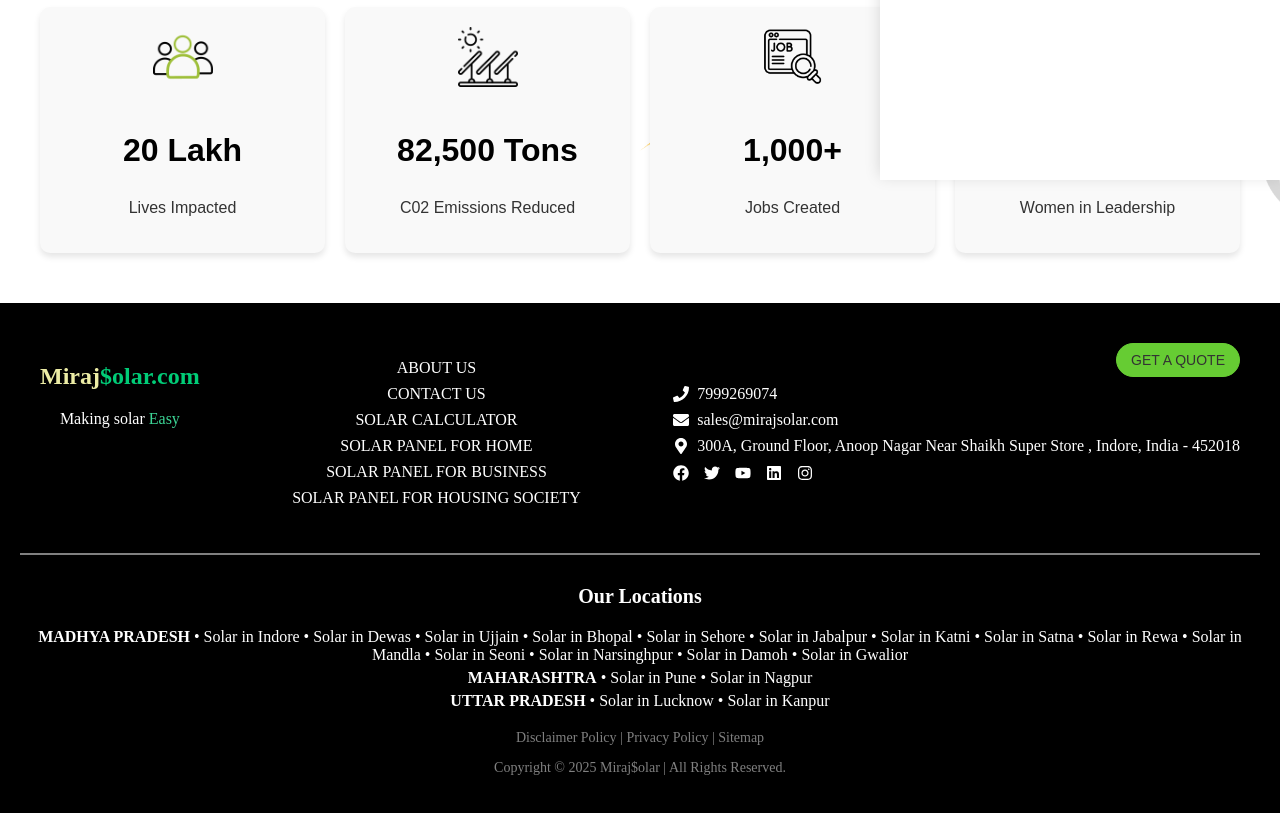
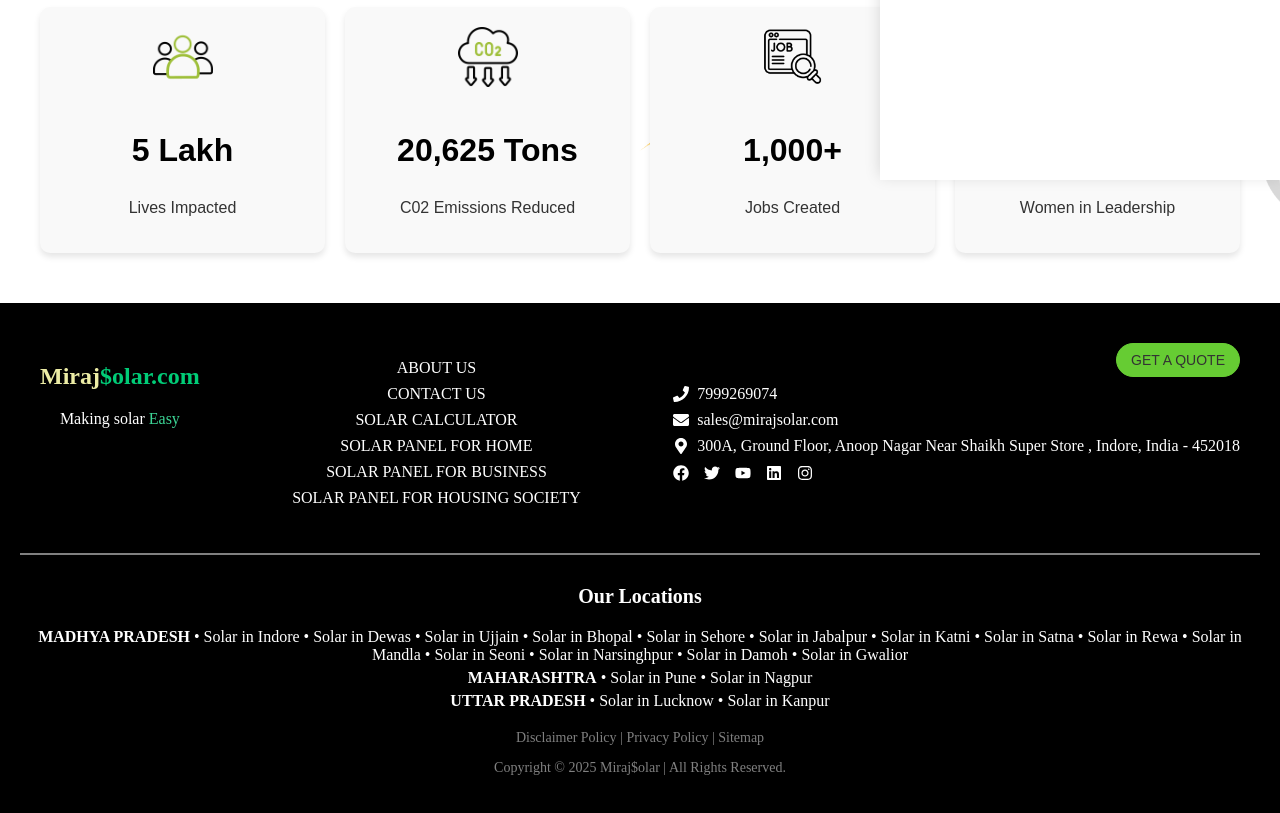
Before and after one commit to DeveloperPraphull/Miraj-Solar, a React (Create React App) app: page /AboutPage in a window 1280 px wide. Shown: the part 1180-1993 px from the top of the page. Built offline with nearby package versions, Linux system fonts and the light colour scheme.

Commit message:
Your commit message4

```diff
--- a/src/pages/AboutPage/AboutPage.js
+++ b/src/pages/AboutPage/AboutPage.js
@@ -1,7 +1,7 @@
 import React from 'react'
 import '../AboutPage/AboutPage.css'
 import person from "../../assets/images/persons.png"
-import solarpanal from "../../assets/images/solar-panel.png";
+import solarpanal from "../../assets/images/co2-icon.png";
 import job from "../../assets/images/job.png"
 import womenicon from "../../assets/images/woman.png"
 import QuoteForm from '../../components/Button/Quote';
@@ -11,12 +11,12 @@ export default function AboutPage() {
     const features = [
         {
             icon: person,
-            heading: "20 Lakh",
+            heading: "5 Lakh",
             text: "Lives Impacted",
         },
         {
             icon: solarpanal,
-            heading: "82,500 Tons",
+            heading: "20,625  Tons",
             text: "C02 Emissions Reduced",
         },
         {
```
